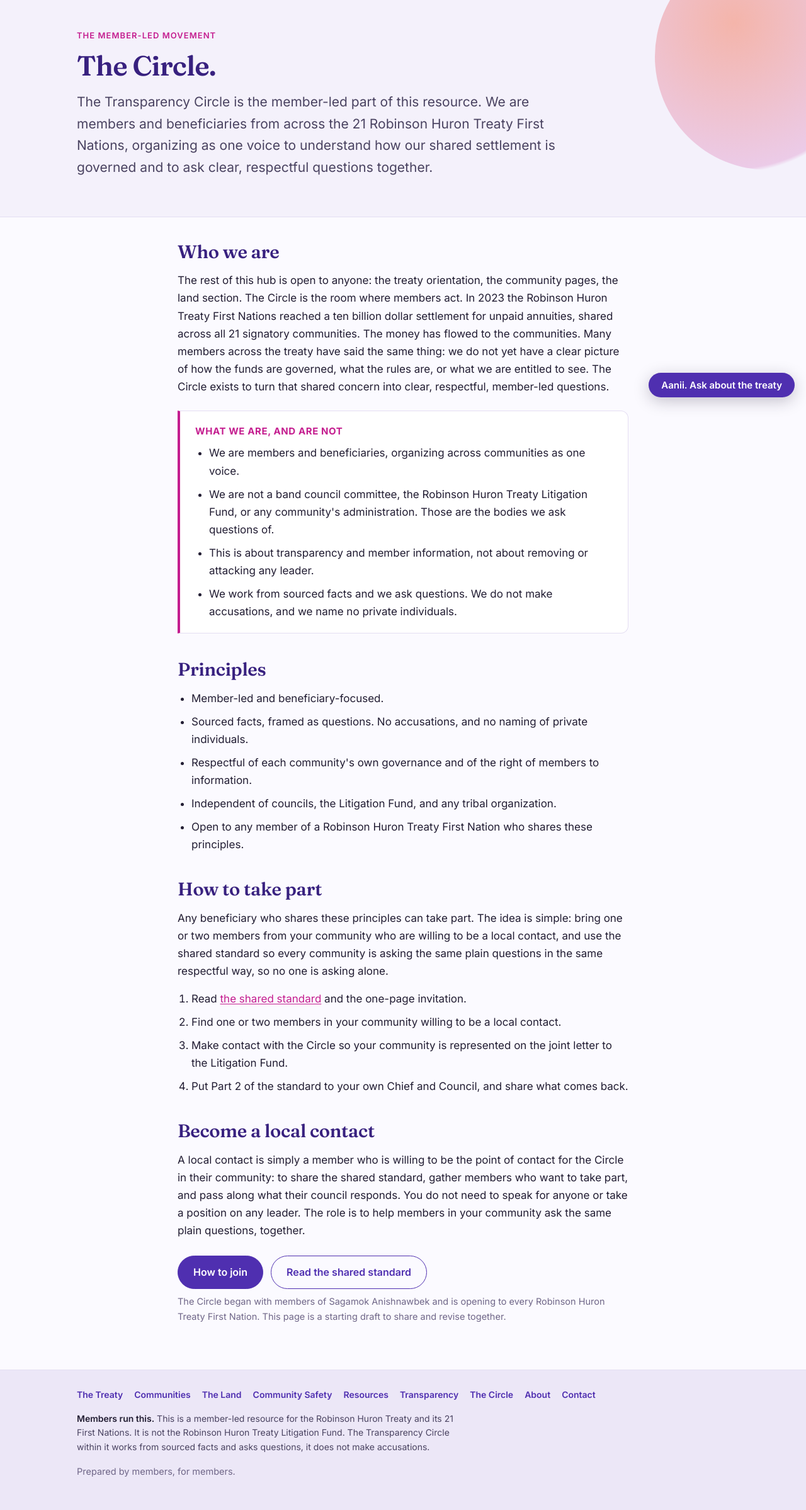
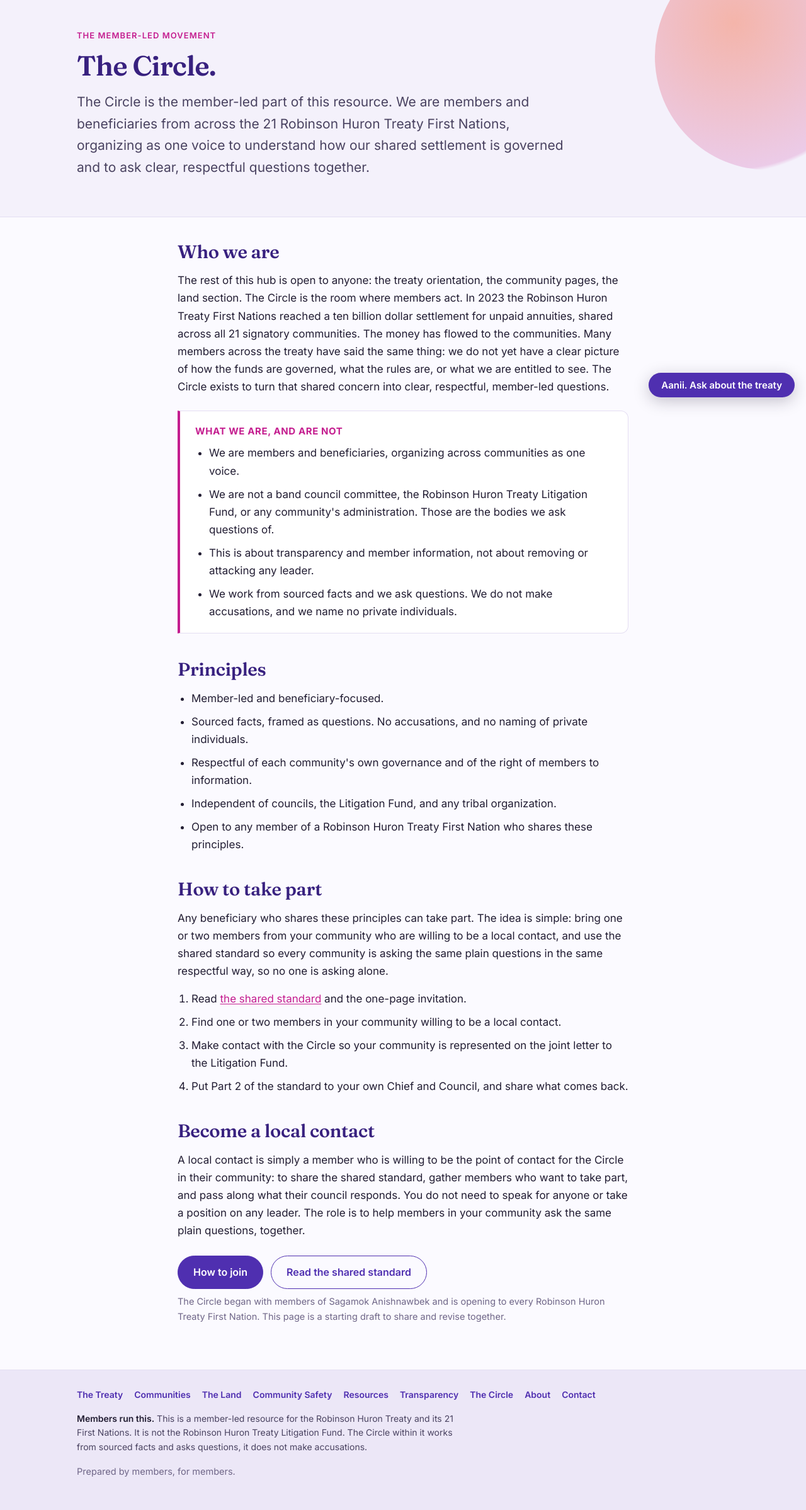
Before and after one commit to jonesrussell/rhtcircle, a PHP site: template templates/pages/circle/index.html.twig in a window 1280 px wide. Shown: the part 151-2549 px from the top of the page at 63% size. Run offline with PHP 8.4, Linux system fonts and the light colour scheme; the template is opened without the code that fills it, so the values that code supplies are empty; some libraries are stand-ins or nearby versions.

Commit message:
Rename the member group "Transparency Circle" to "the Circle"
The member-led group is now just "the Circle". Transparency stays the name of
one section only (/standard, nav label "Transparency"). Purged the two-word
proper-noun group name everywhere it appeared as the group's name (page copy,
meta/OG descriptions, footers, bylines, page titles, CLAUDE.md, the lint-copy
header, the site.css header), preserving article and capitalization:
- "the member-led Transparency Circle" -> "the member-led Circle"
- "The Transparency Circle within it ..." -> "The Circle within it ..."
- "... Members' Transparency Circle" bylines -> "... the Circle"
- page-title suffix "RHT Members' Transparency Circle" -> "Robinson Huron Treaty"
- the hub itself is described as the "Robinson Huron Treaty resource hub".

Left untouched: the standalone topic word "transparency", the /standard section,
and the nav label "Transparency". No em dashes. Re-grep confirms zero matches.

Co-Authored-By: Claude Opus 4.8 <noreply@anthropic.com>

```diff
--- a/public/css/site.css
+++ b/public/css/site.css
@@ -1,4 +1,4 @@
-/* Robinson Huron Treaty Members' Transparency Circle
+/* Robinson Huron Treaty resource hub (home of the Circle)
    Brand: vibrant, member-led, treaty-wide. Deep indigo-violet primary,
    magenta-pink accent, a full-spectrum rainbow rule as the signature motif
    (all 21 nations coming together), warm coral circle, on near-white.
--- a/templates/base.html.twig
+++ b/templates/base.html.twig
@@ -75,7 +75,7 @@
       <a href="/about">About</a>
       <a href="/contact">Contact</a>
     </nav>
-    <p class="disclaimer"><strong>Members run this.</strong> This is a member-led resource for the Robinson Huron Treaty and its 21 First Nations. It is not the Robinson Huron Treaty Litigation Fund. The Transparency Circle within it works from sourced facts and asks questions, it does not make accusations.</p>
+    <p class="disclaimer"><strong>Members run this.</strong> This is a member-led resource for the Robinson Huron Treaty and its 21 First Nations. It is not the Robinson Huron Treaty Litigation Fund. The Circle within it works from sourced facts and asks questions, it does not make accusations.</p>
     <p class="muted">Prepared by members, for members.</p>
   </div>
 </footer>
--- a/templates/pages/about.html.twig
+++ b/templates/pages/about.html.twig
@@ -25,7 +25,7 @@
       <li>It works from sourced facts framed as questions. It does not make accusations, and it names no private individuals in the pages it writes in its own voice.</li>
     </ul>
   </div>
-  <p>The member-led part of this resource is <a href="/circle">the Transparency Circle</a>. The rest, the <a href="/treaty">treaty orientation</a>, the <a href="/communities">community pages</a>, and the <a href="/land">land section</a>, is a neutral resource open to anyone in or asking about the territory: members, neighbours, students, and journalists.</p>
+  <p>The member-led part of this resource is <a href="/circle">the Circle</a>. The rest, the <a href="/treaty">treaty orientation</a>, the <a href="/communities">community pages</a>, and the <a href="/land">land section</a>, is a neutral resource open to anyone in or asking about the territory: members, neighbours, students, and journalists.</p>
 
   <h2 id="corrections">Corrections</h2>
   <p>The community pages are member-compiled summaries drawn from public sources. They are not official communications of any nation, and they are independent of each nation's Chief and Council. Getting a nation's name, governance, or numbers wrong is worse than not having the page, so corrections matter to us.</p>
--- a/templates/pages/circle/index.html.twig
+++ b/templates/pages/circle/index.html.twig
@@ -2,15 +2,15 @@
 {% set nav = 'circle' %}
 
 {% block title %}The Circle · The member-led movement · Robinson Huron Treaty{% endblock %}
-{% block description %}The member-led Robinson Huron Treaty Transparency Circle: who we are, how we work (member-led, sourced facts framed as questions), and how a member becomes a local contact.{% endblock %}
-{% block og_description %}The member-led Transparency Circle inside the Robinson Huron Treaty resource hub: who we are, our principles, and how to take part.{% endblock %}
+{% block description %}The Circle, the member-led part of the Robinson Huron Treaty resource hub: who we are, how we work (member-led, sourced facts framed as questions), and how a member becomes a local contact.{% endblock %}
+{% block og_description %}The member-led Circle inside the Robinson Huron Treaty resource hub: who we are, our principles, and how to take part.{% endblock %}
 
 {% block hero %}
 <section class="hero">
   <div class="wrap wrap--wide">
     <p class="eyebrow">The member-led movement</p>
     <h1>The Circle.</h1>
-    <p class="lead">The Transparency Circle is the member-led part of this resource. We are members and beneficiaries from across the 21 Robinson Huron Treaty First Nations, organizing as one voice to understand how our shared settlement is governed and to ask clear, respectful questions together.</p>
+    <p class="lead">The Circle is the member-led part of this resource. We are members and beneficiaries from across the 21 Robinson Huron Treaty First Nations, organizing as one voice to understand how our shared settlement is governed and to ask clear, respectful questions together.</p>
   </div>
 </section>
 {% endblock %}
--- a/templates/pages/communities/sagamok/how-its-organized.html.twig
+++ b/templates/pages/communities/sagamok/how-its-organized.html.twig
@@ -2,7 +2,7 @@
 {% set nav = 'communities' %}
 {% block main_class %}{% endblock %}
 
-{% block title %}How Sagamok Anishnawbek is organized: a member's guide · RHT Members' Transparency Circle{% endblock %}
+{% block title %}How Sagamok Anishnawbek is organized: a member's guide · Robinson Huron Treaty{% endblock %}
 {% block description %}A plain-language map of how Sagamok Anishnawbek is organized: the elected Chief and Council, the administration that runs day-to-day services, and the band-owned companies, with the people in each public role and how they overlap. Built from public records.{% endblock %}
 {% block body_class %}route-explainer-sagamok-org{% endblock %}
 
@@ -409,9 +409,9 @@
 
   <nav class="sog-foot" aria-label="More for Sagamok members" style="border-top: 1px solid var(--rule); padding-top: var(--gap-4); margin-top: var(--gap-6);">More for Sagamok members: <a href="/standard/records-request" style="color: var(--accent-deep)">the records request</a>, <a href="/communities/sagamok" style="color: var(--accent-deep)">the Sagamok hub</a>, and <a href="/standard" style="color: var(--accent-deep)">the shared standard</a>.</nav>
 
-  <p class="sog-byline"><strong>Put together by members of Sagamok Anishnawbek</strong> as a community resource for the Robinson Huron Treaty Members' Transparency Circle. Every name and role is drawn from the public sources listed above. This is an independent resource, not an official Sagamok publication. Corrections welcome.</p>
+  <p class="sog-byline"><strong>Put together by members of Sagamok Anishnawbek</strong> as a community resource for the Circle. Every name and role is drawn from the public sources listed above. This is an independent resource, not an official Sagamok publication. Corrections welcome.</p>
 
-  <p class="sog-foot">An independent member resource of the Robinson Huron Treaty Members' Transparency Circle. Chi-miigwech for reading.</p>
+  <p class="sog-foot">An independent member resource of the Circle. Chi-miigwech for reading.</p>
 
 </article>
 {% endblock %}
--- a/templates/pages/communities/sagamok/members-website-issue.html.twig
+++ b/templates/pages/communities/sagamok/members-website-issue.html.twig
@@ -8,7 +8,7 @@
   step-by-step mechanics, or any members-only document content. Keep it past tense.
 #}
 
-{% block title %}A members-only website issue at Sagamok, reported and resolved · RHT Members' Transparency Circle{% endblock %}
+{% block title %}A members-only website issue at Sagamok, reported and resolved · Robinson Huron Treaty{% endblock %}
 {% block description %}A dated record for members: for a period, parts of the Sagamok members-only website loaded before the login appeared. It was reported to the Nation and has since been fixed.{% endblock %}
 {% block og_title %}A members-only website issue at Sagamok, reported and resolved{% endblock %}
 {% block og_description %}For a period, parts of the Sagamok members-only website loaded before the login appeared. It was reported to the Nation and has since been fixed. A dated record for members.{% endblock %}
--- a/templates/pages/contact.html.twig
+++ b/templates/pages/contact.html.twig
@@ -2,8 +2,8 @@
 {% set nav = 'circle' %}
 
 {% block title %}Contact the Circle · Robinson Huron Treaty{% endblock %}
-{% block description %}Contact the Robinson Huron Treaty Members' Transparency Circle. Send a message and a member will reply. Stored on the Circle's own servers in Canada, no trackers.{% endblock %}
-{% block og_description %}Send a message to the Robinson Huron Treaty Members' Transparency Circle and a member will reply.{% endblock %}
+{% block description %}Contact the Circle, the member-led part of the Robinson Huron Treaty resource hub. Send a message and a member will reply. Stored on the Circle's own servers in Canada, no trackers.{% endblock %}
+{% block og_description %}Send a message to the Circle and a member will reply.{% endblock %}
 
 {% block head_styles %}
   <style>
--- a/templates/pages/get-involved.html.twig
+++ b/templates/pages/get-involved.html.twig
@@ -2,7 +2,7 @@
 {% set nav = 'circle' %}
 
 {% block title %}Get involved · Resources to join the Circle · Robinson Huron Treaty{% endblock %}
-{% block description %}How to take part in the Robinson Huron Treaty Members' Transparency Circle: the one-page invitation, the transparency standard, the terms of reference, and how to join or make contact.{% endblock %}
+{% block description %}How to take part in the Circle: the one-page invitation, the transparency standard, the terms of reference, and how to join or make contact.{% endblock %}
 
 {% block hero %}
 <section class="hero">
--- a/templates/pages/home.html.twig
+++ b/templates/pages/home.html.twig
@@ -45,7 +45,7 @@
   </ul>
 
   <h2>The member-led Circle</h2>
-  <p>Inside this resource is the member-led Transparency Circle: members and beneficiaries from across the treaty, asking clear, respectful questions together about how our shared settlement is governed. The Circle is one part of the hub, the part where members organize and act. Everything else here, the treaty orientation, the community pages, and the land section, is open to anyone.</p>
+  <p>Inside this resource is the member-led Circle: members and beneficiaries from across the treaty, asking clear, respectful questions together about how our shared settlement is governed. The Circle is one part of the hub, the part where members organize and act. Everything else here, the treaty orientation, the community pages, and the land section, is open to anyone.</p>
 
   <div class="btn-row">
     <a class="btn" href="/circle">Meet the Circle</a>
--- a/templates/pages/treaty/distribution-models.html.twig
+++ b/templates/pages/treaty/distribution-models.html.twig
@@ -624,7 +624,7 @@
   <section>
     <h2>About this page</h2>
     <div class="about">
-      <p>Put together by members of Sagamok Anishnawbek for the Robinson Huron Treaty Members' Transparency Circle.</p>
+      <p>Put together by members of Sagamok Anishnawbek for the Circle.</p>
       <p>The page does not take a side on which distribution model a community should choose. It treats the three approaches symmetrically. If you think it tilts toward one model in its wording, the matrix, the questions, or the sourcing, please get in touch. Corrections welcome.</p>
     </div>
   </section>
--- a/templates/pages/treaty/index.html.twig
+++ b/templates/pages/treaty/index.html.twig
@@ -693,7 +693,7 @@
 
   <section>
     <h2>About this page</h2>
-    <p>This is a community resource, not an official source. It was put together by members of Sagamok Anishnawbek for the Robinson Huron Treaty Members' Transparency Circle.</p>
+    <p>This is a community resource, not an official source. It was put together by members of Sagamok Anishnawbek for the Circle.</p>
     <p>The goal is to help members hold the four moving parts apart, see what's settled and what's still being decided, and find the primary sources if they want to dig deeper. Members are capable of drawing their own conclusions; the page does not take a side on the per-capita-vs-collective question or on the institutional disagreements visible in community discussion right now.</p>
     <p>If you spot something that needs correction, or you have a question this page doesn't answer, please get in touch. Suggestions for additions welcome.</p>
   </section>
@@ -704,7 +704,7 @@
   <p class="signoff">Chi-miigwech for reading.</p>
   <p>More: <a href="/treaty-wide">the treaty-wide ask</a>, <a href="/standard">the shared standard</a>, and <a href="/communities/sagamok">Sagamok</a>.</p>
   <p>This page will be updated as new developments land. The most recent update was 2026-05-14.</p>
-  <p>Robinson Huron Treaty Members' Transparency Circle · <a href="/">rhtcircle.ca</a></p>
+  <p>The Circle · <a href="/">rhtcircle.ca</a></p>
 </footer>
 
 </div>
--- a/templates/petition/result.html.twig
+++ b/templates/petition/result.html.twig
@@ -1,7 +1,7 @@
 {% extends 'base.html.twig' %}
 {% set nav = 'standard' %}
 
-{% block title %}{% if kind == 'removed' %}Your name has been removed{% else %}Signature not found{% endif %} · RHT Members' Transparency Circle{% endblock %}
+{% block title %}{% if kind == 'removed' %}Your name has been removed{% else %}Signature not found{% endif %} · Robinson Huron Treaty{% endblock %}
 {% block description %}Manage your sign-on to the member records request.{% endblock %}
 
 {% block hero %}
```
Also changed, not shown: CLAUDE.md (+1 -1 lines), 1 other file.
